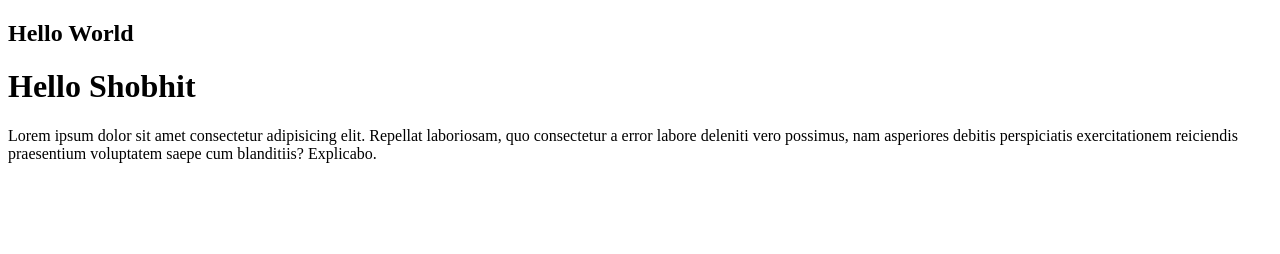
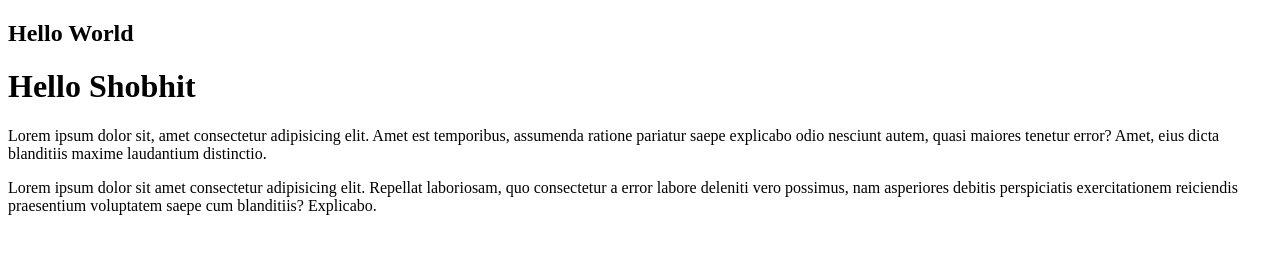
Before and after one commit to ShobhitGitHubPal/Portfolio, a plain HTML site: page index.html in a window 1280 px wide. Drawn offline with Linux system fonts and the light colour scheme.

Commit message:
Update index.html

```diff
--- a/index.html
+++ b/index.html
@@ -9,6 +9,7 @@
 <body>
     <h2>Hello World</h2>
     <h1>Hello Shobhit</h1>
+    <p>Lorem ipsum dolor sit, amet consectetur adipisicing elit. Amet est temporibus, assumenda ratione pariatur saepe explicabo odio nesciunt autem, quasi maiores tenetur error? Amet, eius dicta blanditiis maxime laudantium distinctio.</p>
     <p>Lorem ipsum dolor sit amet consectetur adipisicing elit. Repellat laboriosam, quo consectetur a error labore deleniti vero possimus, nam asperiores debitis perspiciatis exercitationem reiciendis praesentium voluptatem saepe cum blanditiis? Explicabo.</p>
 </body>
 </html>
```
